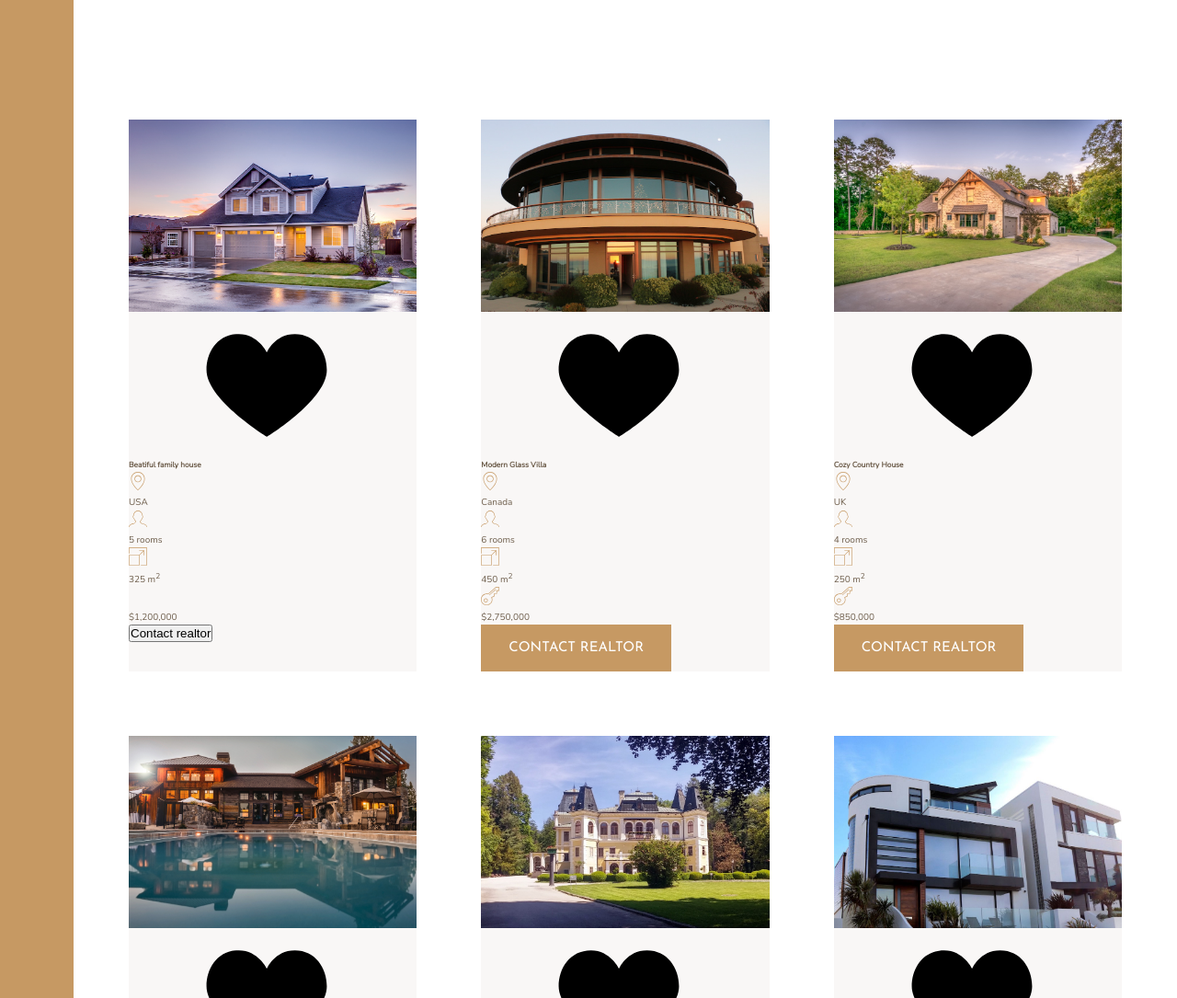
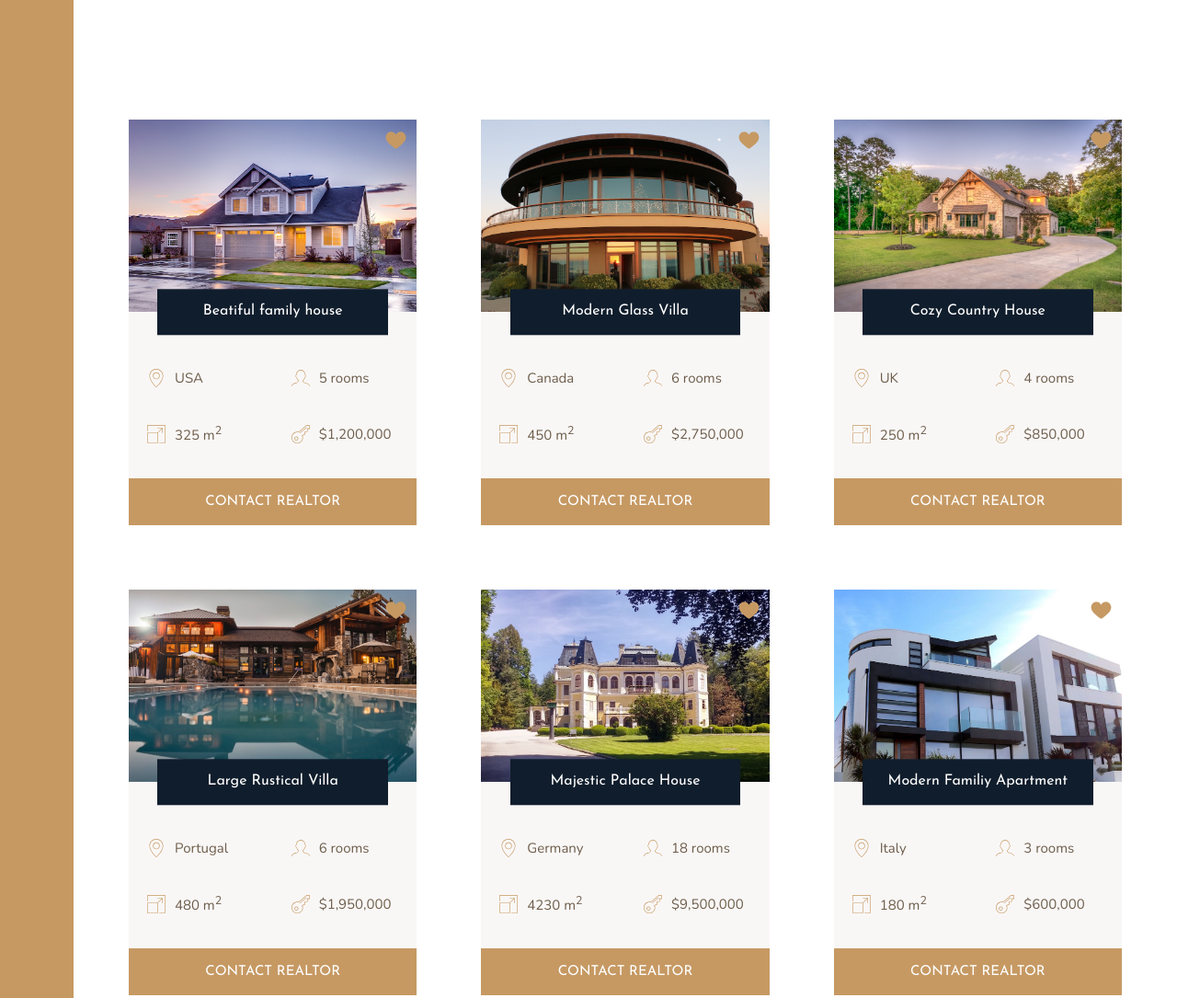
Before and after one commit to santi-go/nexter, a website: page index.html in a window 1280 px wide. Shown: the part 1840-2925 px from the top of the page at 92% size. Drawn offline with nearby package versions, Linux system fonts and the light colour scheme.

Commit message:
Homes Section - Part 2

```diff
--- a/index.html
+++ b/index.html
@@ -135,11 +135,11 @@
           </div>
           <div class="home__price">
             <svg>
-              <use xlink:href="img/sprite.svg#icon-map-key"></use>
+              <use xlink:href="img/sprite.svg#icon-key"></use>
             </svg>
             <p>$1,200,000</p>
           </div>
-          <button class="cta">Contact realtor</button>
+          <button class="btn home__btn">Contact realtor</button>
         </div>
         <div class="home">
                 <img src="img/house-2.jpeg" alt="House 2" class="home__img">
--- a/sass/_homes.scss
+++ b/sass/_homes.scss
@@ -10,16 +10,49 @@
 .home {
   background-color: $color-grey-light-1;
 
+  display: grid;
+  grid-template-columns: repeat(2, 1fr);
+  grid-row-gap: 3.5rem;
+
   &__img {
     width: 100%;
+    grid-row: 1 / 2;
+    grid-column: 1 / -1;
+    z-index: 1;
   }
 
   &__like {
-
+    grid-row: 1 / 2;
+    grid-column: 2 / 3;
+    fill: $color-primary;
+    height: 2.5rem;
+    width: 2.5rem;
+    z-index: 2;
+    justify-self: end;
+    margin: 1rem;
   }
 
   &__name {
+    grid-row: 1 / 2;
+    grid-column: 1 / -1;
+    justify-self: center;
+    align-self: end;
+    z-index: 3;
 
+    width: 80%;
+    font-family: $font-display;
+    font-size: 1.6rem;
+    text-align: center;
+    padding: 1.25rem;
+    background-color: $color-secondary;
+    color: #fff;
+    font-weight: 400;
+    transform: translateY(50%);
+  }
+
+  &__location,
+  &__rooms {
+    margin-top: 2.5rem;
   }
 
   &__location,
@@ -27,14 +60,20 @@
   &__area,
   &__price {
 
+    font-size: 1.5rem;
+    margin-left: 2rem;
+    display: flex;
+    align-items: center;
+
     svg {
       fill: $color-primary;
       height: 2rem;
       width: 2rem;
-    }
-
-    p {
-
+      margin-right: 1rem;
     }
   }
+
+  &__btn {
+    grid-column: 1 / -1;
+  }
 }
```
Also changed, not shown: css/style.css.
